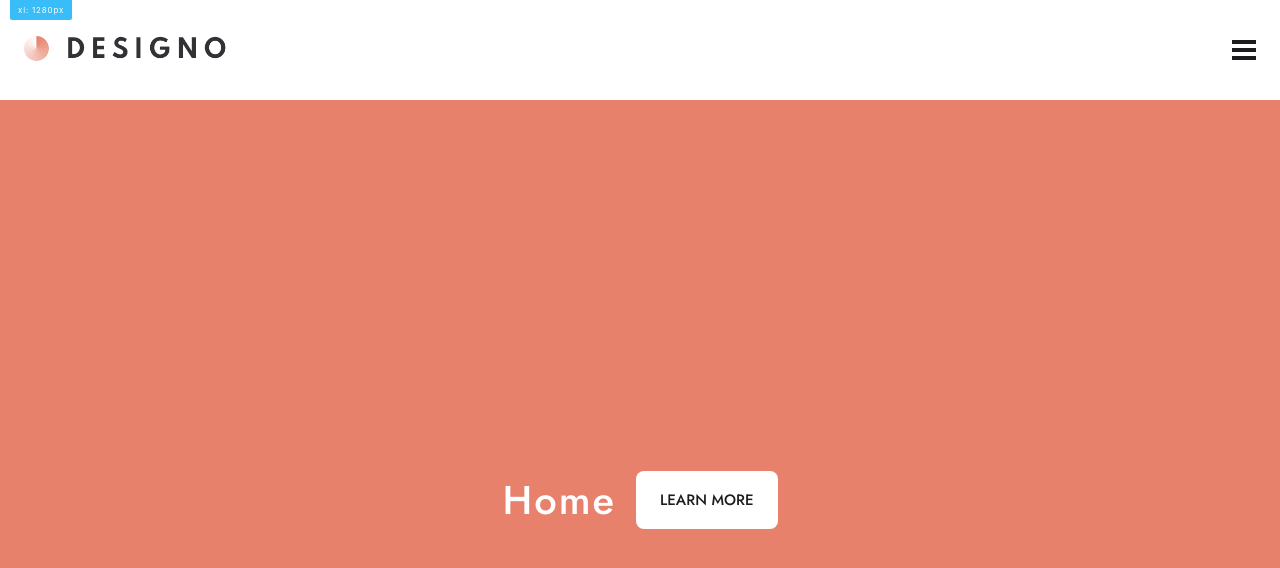
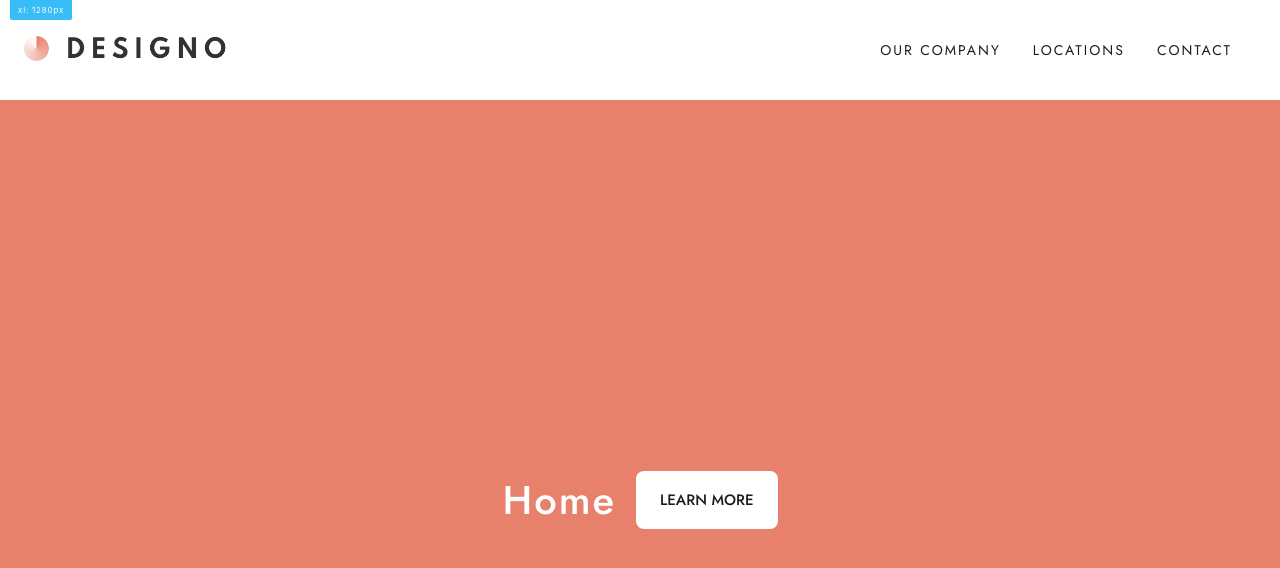
Before and after one commit to Euuphi/designo, a React (Vite) app: page / in a window 1280 px wide. Shown: the top 568 px of the page. Built offline with nearby package versions, Linux system fonts and the light colour scheme.

Commit message:
Animate mobile menu toggle. Style desktop menu

```diff
--- a/src/App.tsx
+++ b/src/App.tsx
@@ -3,7 +3,7 @@ import Home from "@/pages/Home";
 import About from "@/pages/About";
 import Locations from "@/pages/Locations";
 import Contact from "@/pages/Contact";
-import Header from "@/components/Header";
+import Header from "@/components/Header/Header";
 
 function App() {
     return (
--- a/src/components/Header.tsx
+++ /dev/null
@@ -1,75 +0,0 @@
-import { useState } from "react";
-import { NavLink } from "react-router-dom";
-import logoDark from "@/assets/shared/desktop/logo-dark.png";
-import iconHamburger from "@/assets/shared/mobile/icon-hamburger.svg";
-import iconClose from "@/assets/shared/mobile/icon-close.svg";
-
-const Header = () => {
-    const [showMobileMenu, setShowMobileMenu] = useState(false);
-
-    const toggleMobileMenu = () => setShowMobileMenu((prevState) => !prevState);
-
-    const activeClassName = "text-peach-light md:";
-
-    return (
-        <header className="relative flex items-center justify-between py-9 px-6">
-            <NavLink to="/">
-                <img
-                    className="max-h-7"
-                    src={logoDark}
-                    alt="Designo company logo"
-                />
-            </NavLink>
-            <button onClick={toggleMobileMenu}>
-                {showMobileMenu ? (
-                    <img className="max-w-7 max-h-7" src={iconClose} />
-                ) : (
-                    <img className="max-w-7 max-h-7" src={iconHamburger} />
-                )}
-            </button>
-
-            <div
-                className={`absolute left-0 z-50 h-screen w-full bg-black bg-opacity-50 transition-all duration-300 ${
-                    showMobileMenu ? "show top-full" : "hide top-0"
-                }`}
-            >
-                <nav className="bg-black py-12 px-6 tracking-[2px] text-white">
-                    <ul className="flex flex-col gap-8 text-2xl uppercase">
-                        <li className="hover:underline">
-                            <NavLink
-                                to="/about"
-                                className={({ isActive }) =>
-                                    isActive ? activeClassName : undefined
-                                }
-                            >
-                                Our Company
-                            </NavLink>
-                        </li>
-                        <li className="hover:underline">
-                            <NavLink
-                                to="/locations"
-                                className={({ isActive }) =>
-                                    isActive ? activeClassName : undefined
-                                }
-                            >
-                                Locations
-                            </NavLink>
-                        </li>
-                        <li className="hover:underline">
-                            <NavLink
-                                to="/contact"
-                                className={({ isActive }) =>
-                                    isActive ? activeClassName : undefined
-                                }
-                            >
-                                Contact
-                            </NavLink>
-                        </li>
-                    </ul>
-                </nav>
-            </div>
-        </header>
-    );
-};
-
-export default Header;
--- /dev/null
+++ b/src/components/Header/Header.tsx
@@ -0,0 +1,53 @@
+import { useEffect, useState } from "react";
+import useMediaQuery, { screens } from "@/hooks/userMediaQuery";
+// Assets
+import logoDark from "@/assets/shared/desktop/logo-dark.png";
+import iconHamburger from "@/assets/shared/mobile/icon-hamburger.svg";
+import iconClose from "@/assets/shared/mobile/icon-close.svg";
+// Components
+import { NavLink } from "react-router-dom";
+import Nav from "./Nav";
+
+const Header = () => {
+    const [showMobileMenu, setShowMobileMenu] = useState(false);
+    const md = useMediaQuery(screens.md);
+
+    const toggleMobileMenu = () => setShowMobileMenu((prevState) => !prevState);
+
+    useEffect(() => {
+        setShowMobileMenu(false);
+    }, [md]);
+
+    return (
+        <header className="relative flex items-center justify-between py-9 px-6">
+            <NavLink to="/">
+                <img
+                    className="max-h-7"
+                    src={logoDark}
+                    alt="Designo company logo"
+                />
+            </NavLink>
+            {md ? (
+                <Nav />
+            ) : (
+                <button onClick={toggleMobileMenu}>
+                    {showMobileMenu ? (
+                        <img className="max-w-7 max-h-7" src={iconClose} />
+                    ) : (
+                        <img className="max-w-7 max-h-7" src={iconHamburger} />
+                    )}
+                </button>
+            )}
+
+            <div
+                className={`absolute left-0 z-50 h-screen w-full bg-black bg-opacity-50 transition-all duration-300 ${
+                    showMobileMenu ? "show top-full" : "hide top-0"
+                }`}
+            >
+                <Nav />
+            </div>
+        </header>
+    );
+};
+
+export default Header;
--- /dev/null
+++ b/src/components/Header/Nav.tsx
@@ -0,0 +1,44 @@
+import { NavLink } from "react-router-dom";
+
+const Nav = () => {
+    const activeClassName = "text-peach-light md:";
+
+    return (
+        <nav className="bg-black py-12 px-6 text-2xl uppercase tracking-[2px] text-white md:bg-transparent md:py-0 md:text-sm md:text-black">
+            <ul className="flex flex-col items-center gap-8 md:flex-row">
+                <li className="hover:underline">
+                    <NavLink
+                        to="/about"
+                        className={({ isActive }) =>
+                            isActive ? activeClassName : undefined
+                        }
+                    >
+                        Our Company
+                    </NavLink>
+                </li>
+                <li className="hover:underline">
+                    <NavLink
+                        to="/locations"
+                        className={({ isActive }) =>
+                            isActive ? activeClassName : undefined
+                        }
+                    >
+                        Locations
+                    </NavLink>
+                </li>
+                <li className="hover:underline">
+                    <NavLink
+                        to="/contact"
+                        className={({ isActive }) =>
+                            isActive ? activeClassName : undefined
+                        }
+                    >
+                        Contact
+                    </NavLink>
+                </li>
+            </ul>
+        </nav>
+    );
+};
+
+export default Nav;
--- a/src/styles/animation.css
+++ b/src/styles/animation.css
@@ -1,9 +1,9 @@
 @layer utilities {
     .show {
-        @apply pointer-events-none visible opacity-100;
+        @apply pointer-events-auto visible opacity-100;
     }
 
     .hide {
-        @apply pointer-events-auto invisible opacity-0;
+        @apply pointer-events-none invisible opacity-0;
     }
 }
```
